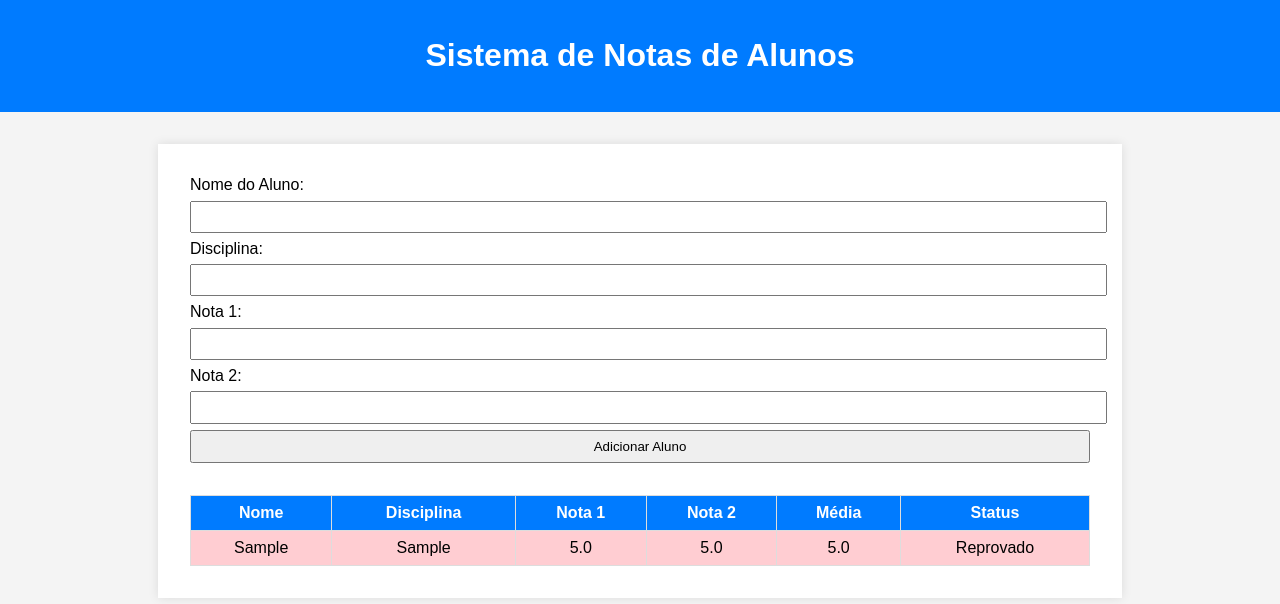
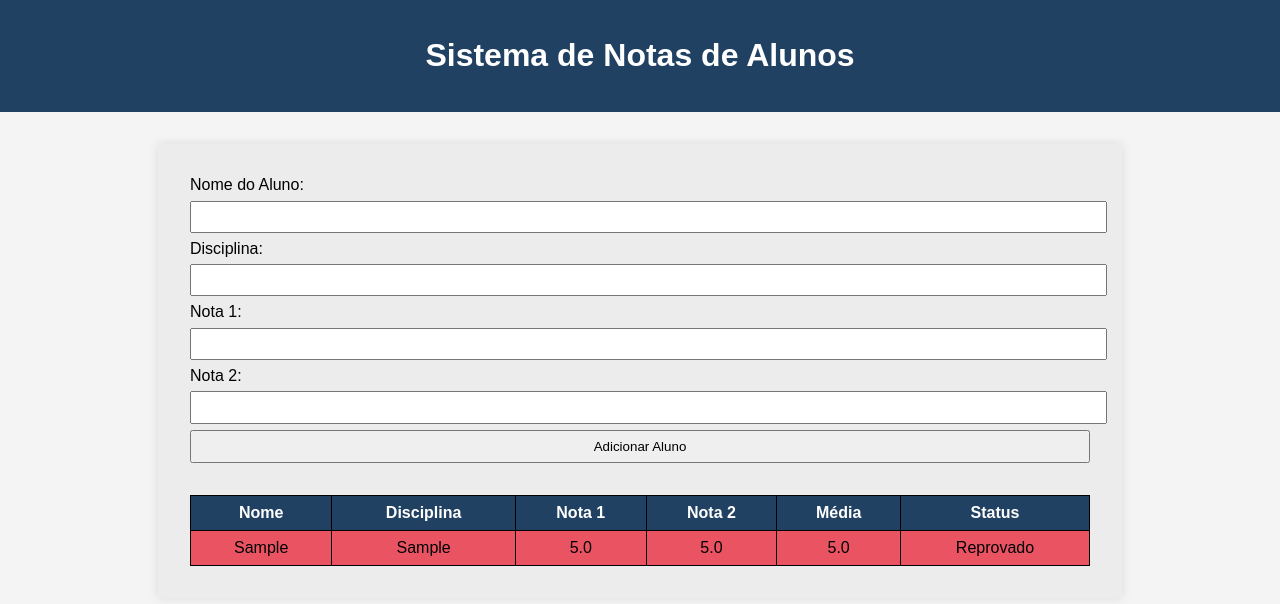
Before and after one commit to guilhermerefundini/GuilhermeRefundiniNotadeAlunos, a plain HTML site: page index.html in a window 1280 px wide. Both pictures are taken after typing "Sample", "Sample", "5", "5" into the empty fields and a click on the button "Adicionar Aluno". Drawn offline with Linux system fonts and the light colour scheme.

Commit message:
23-05-2025

```diff
--- a/style.css
+++ b/style.css
@@ -5,7 +5,7 @@ body {
     padding: 0;
   }
   header {
-    background-color: #007bff;
+    background-color: #214163;
     color: white;
     padding: 1em;
     text-align: center;
@@ -14,7 +14,7 @@ body {
     max-width: 900px;
     margin: 2em auto;
     padding: 2em;
-    background: white;
+    background: rgb(236, 236, 236);
     box-shadow: 0 0 10px rgba(0,0,0,0.1);
   }
   form input, form select, form button {
@@ -29,17 +29,17 @@ body {
     margin-top: 2em;
   }
   th, td {
-    border: 1px solid #ddd;
+    border: 1px solid #000000;
     padding: 0.5em;
     text-align: center;
   }
   th {
-    background-color: #007bff;
+    background-color: #214163;
     color: white;
   }
   .aprovado {
-    background-color: #c8e6c9;
+    background-color: #73e177;
   }
   .reprovado {
-    background-color: #ffcdd2;
+    background-color: #ea5362;
   }
```
